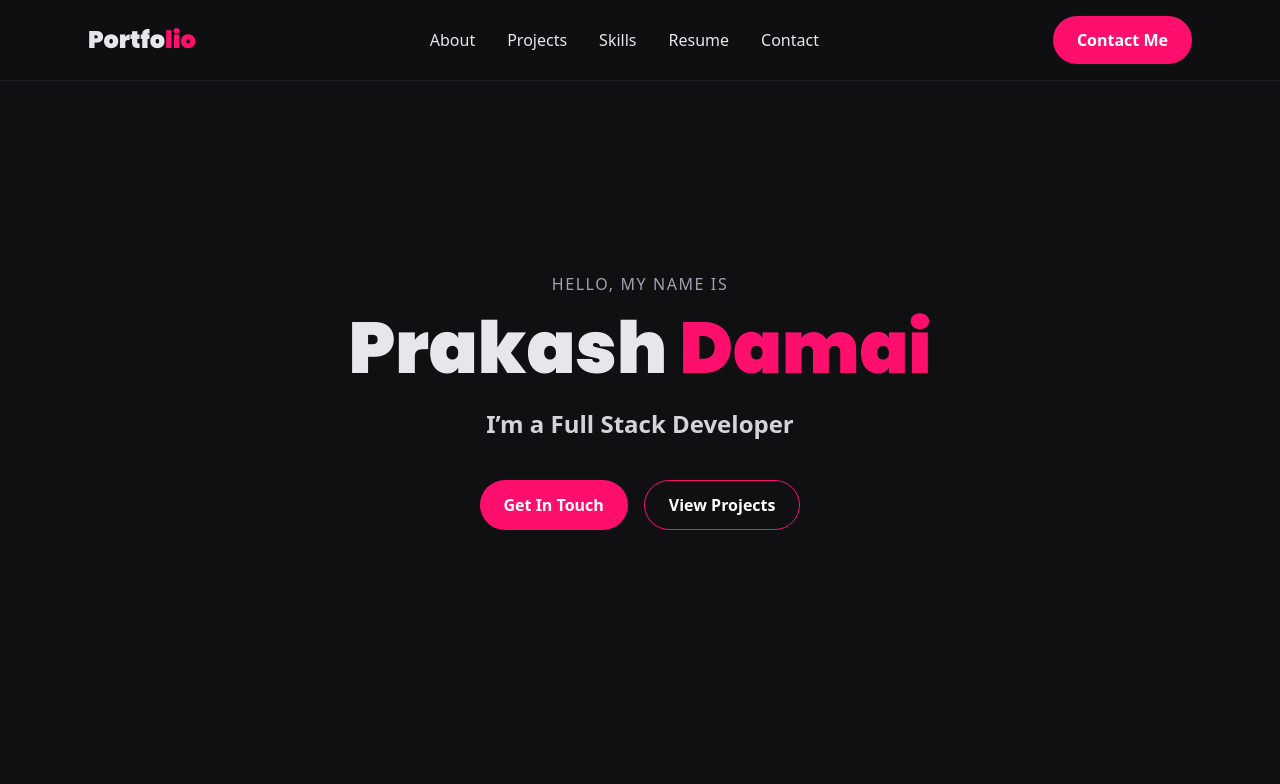
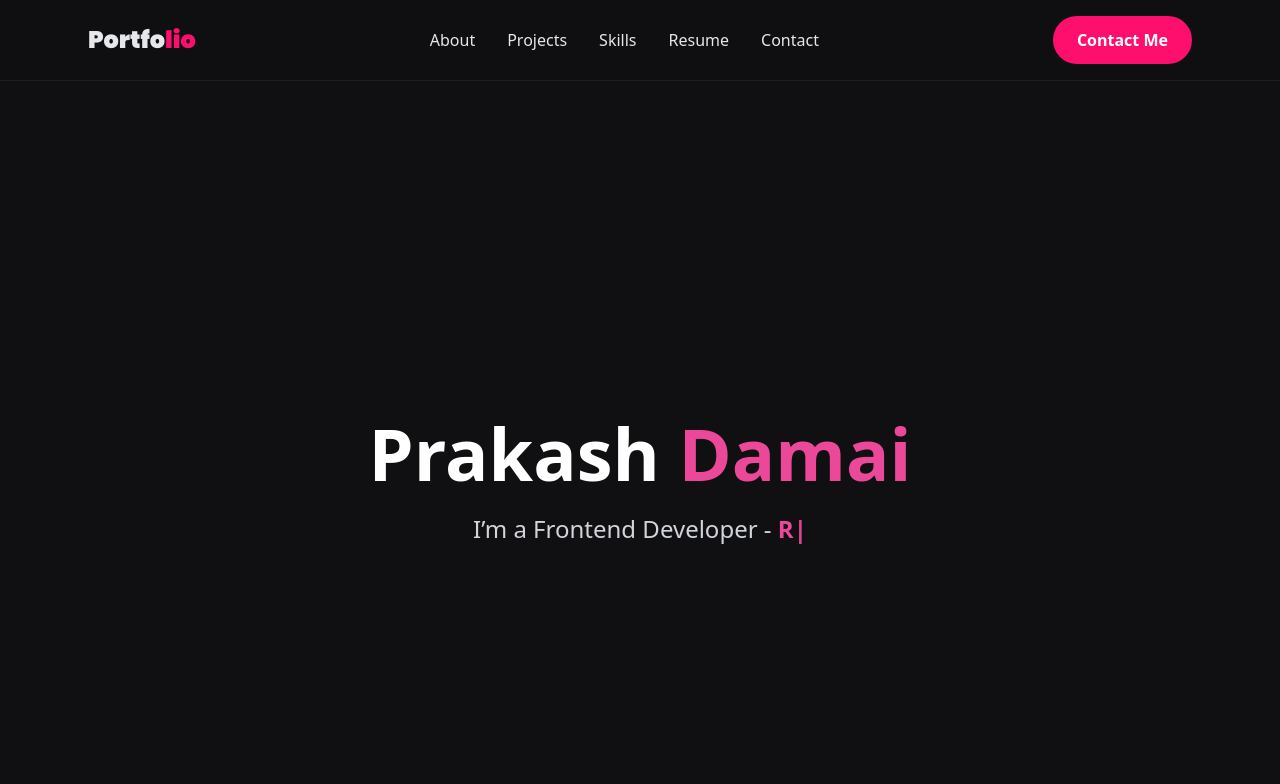
Before and after one commit to Prakashdamai/portfolio, a React (Vite) app: page / in a window 1280 px wide. Shown: the top 784 px of the page. Built offline with nearby package versions, Linux system fonts and the light colour scheme.

Commit message:
updated portfolio components

```diff
--- a/src/components/About.jsx
+++ b/src/components/About.jsx
@@ -12,8 +12,8 @@ export default function About() {
       <div>
         <h2 className="h2">About Me</h2>
         <p className="text-gray-300 leading-relaxed">
-          Full Stack Developer <span className="text-accent font-semibold"></span><br /><br />
-          I’m a Full Stack Developer in progress, currently focused on Python for backend development.
+          Frontend Developer <span className="text-accent font-semibold"></span><br /><br />
+          I’m a Frontend Developer in progress, currently focused on Python, django for backend development.
 So far, I’ve built projects using HTML, CSS, JavaScript, and React, and I’m excited to keep expanding my skills toward full stack web applications.
 
         </p>
--- a/src/components/Hero.jsx
+++ b/src/components/Hero.jsx
@@ -1,32 +1,50 @@
-// src/components/Hero.jsx
-import React from 'react'
-import { motion } from 'framer-motion'
+import React, { useEffect, useState } from "react";
+
+
+const words = ["HTML","CSS",  "JavaScript", "React"];
 
 export default function Hero() {
-  return (
-    // <section className="section min-h-screen flex items-center justify-center text-center">
-    <section className="section min-h-[80vh] flex items-center justify-center text-center !py-8">
+  const [text, setText] = useState("");
+  const [wordIndex, setWordIndex] = useState(0);
+  const [isDeleting, setIsDeleting] = useState(false);
 
-      <motion.div
-        initial={{ opacity: 0, y: 50 }}
-        animate={{ opacity: 1, y: 0 }}
-        transition={{ duration: 1, ease: "easeOut" }}
-        className="max-w-3xl"
-      >
-        <p className="uppercase tracking-widest text-gray-400">Hello, my name is</p>
-        <h1 className="text-5xl md:text-7xl font-extrabold font-display mt-4">
-          Prakash <span className="text-accent">Damai</span>
+  useEffect(() => {
+    const currentWord = words[wordIndex];
+    const speed = isDeleting ? 60 : 120;
+
+    const timer = setTimeout(() => {
+      setText((prev) =>
+        isDeleting
+          ? currentWord.substring(0, prev.length - 1)
+          : currentWord.substring(0, prev.length + 1)
+      );
+
+      if (!isDeleting && text === currentWord) {
+        setTimeout(() => setIsDeleting(true), 800);
+      } else if (isDeleting && text === "") {
+        setIsDeleting(false);
+        setWordIndex((prev) => (prev + 1) % words.length);
+      }
+    }, speed);
+
+    return () => clearTimeout(timer);
+  }, [text, isDeleting, wordIndex]);
+
+  return(
+    <section className="min-h-screen flex items-center justify-center text-center">
+      <div>
+        <h1 className="text-5xl md:text-7xl font-bold text-white">
+          Prakash <span className="text-pink-500">Damai</span>
         </h1>
-        <p className="mt-6 text-lg md:text-2xl text-gray-300 leading-relaxed">
-         <strong> I’m a Full Stack Developer </strong>
+
+        <p className="mt-6 text-xl md:text-2xl text-gray-300">
+          I’m a Frontend Developer -{" "}
+          <span className="text-pink-500 font-semibold">
+            {text}
+            <span className="animate-pulse">|</span>
+          </span>
         </p>
-        <div className="mt-10 flex flex-wrap gap-4 justify-center">
-          <a href="#contact" className="btn">Get In Touch</a>
-          <a href="#projects" className="btn !bg-transparent border border-accent text-accent hover:bg-accent hover:text-white">
-            View Projects
-          </a>
-        </div>
-      </motion.div>
+      </div>
     </section>
-  )
+  );
 }
--- a/src/main.jsx
+++ b/src/main.jsx
@@ -4,7 +4,5 @@ import './index.css'
 import App from './App.jsx'
 
 ReactDOM.createRoot(document.getElementById('root')).render(
-  <React.StrictMode>
-    <App />
-  </React.StrictMode>,
+     <App />
 )
```
